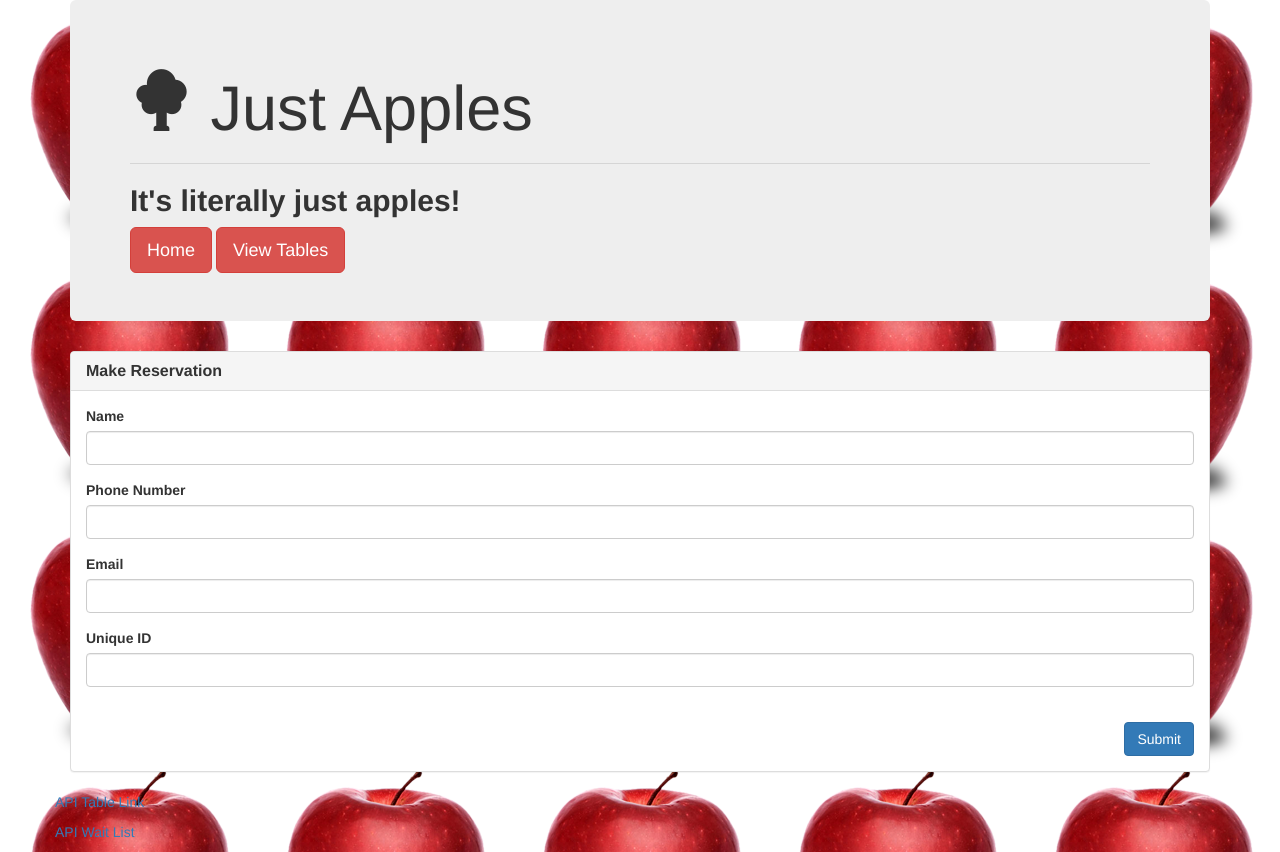
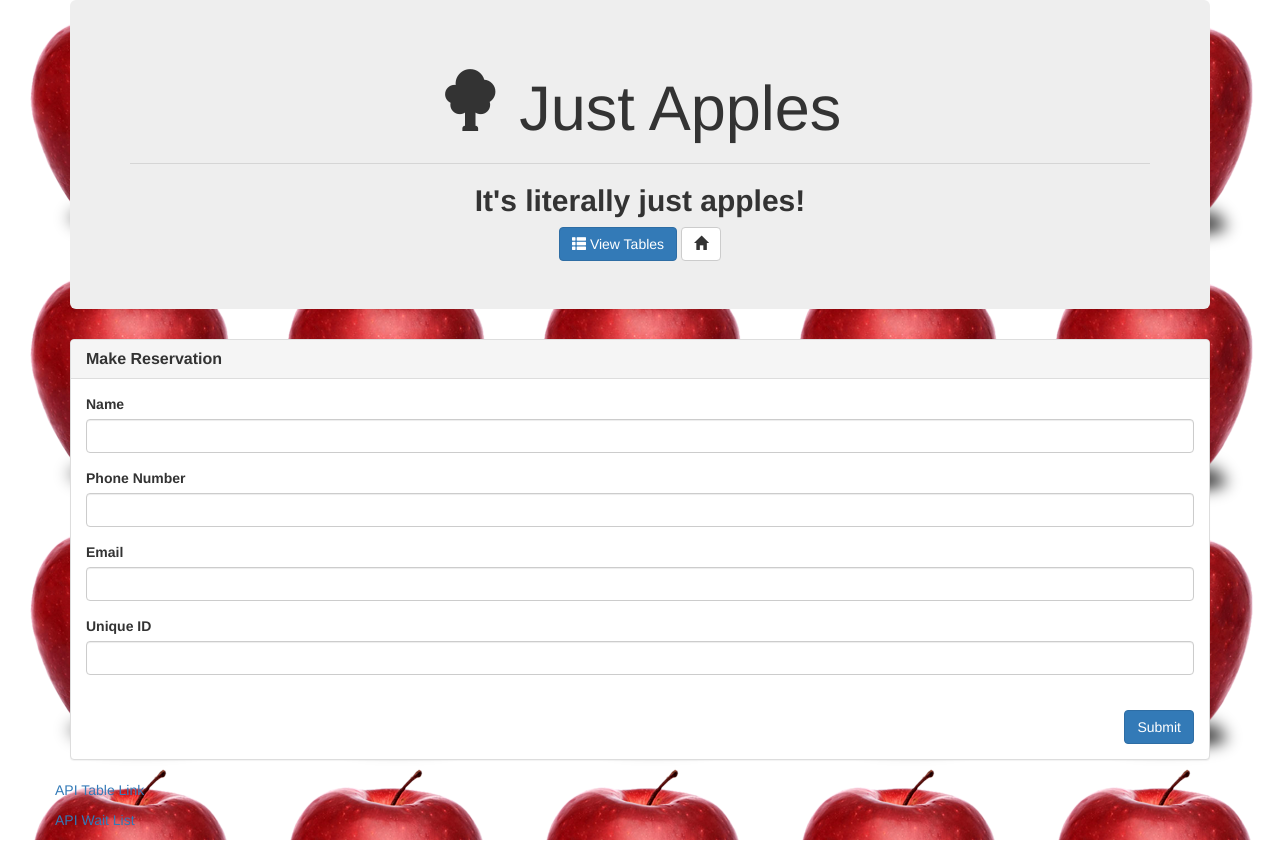
Before and after one commit to paden-pace/restaurant-reservations, a website: page reserve.html in a window 1280 px wide. Drawn offline with nearby package versions, Linux system fonts and the light colour scheme.

Commit message:
matching styling to other pages

```diff
--- a/reserve.html
+++ b/reserve.html
@@ -13,12 +13,18 @@
 <body>
 
   <div class="container">
-    <div class="jumbotron">
-     <h1 aria-label="left-align"><span class="glyphicon glyphicon-tree-deciduous" aria-hidden="true"></span> Just Apples</h1>
+    <div class="jumbotron text-center">
+			<h1 aria-label="left-align"><span class="glyphicon glyphicon-tree-deciduous" aria-hidden="true"></span> Just Apples</h1>
 			<hr>
 			<h2><b>It's literally just apples!</b></h5>
-      <a href="./index.html"><button type="button" class="btn btn-danger btn-lg">Home</button></a>
-      <a href="./tables.html"><button type="button" class="btn btn-danger btn-lg">View Tables</button></a>
+      <a href="./tables.html">
+					<button type="button" class="btn btn-primary" aria-label="left-align"><span class="glyphicon glyphicon-th-list" aria-hidden="true"></span> View Tables</button>
+			</a>
+					<a href="./index.html">
+						<button type="button" class="btn btn-default"><span  class="glyphicon glyphicon-home" aria-hidden="true"></span></button>
+					</a>
+
+
     </div>
 
     <div class="row">
```
